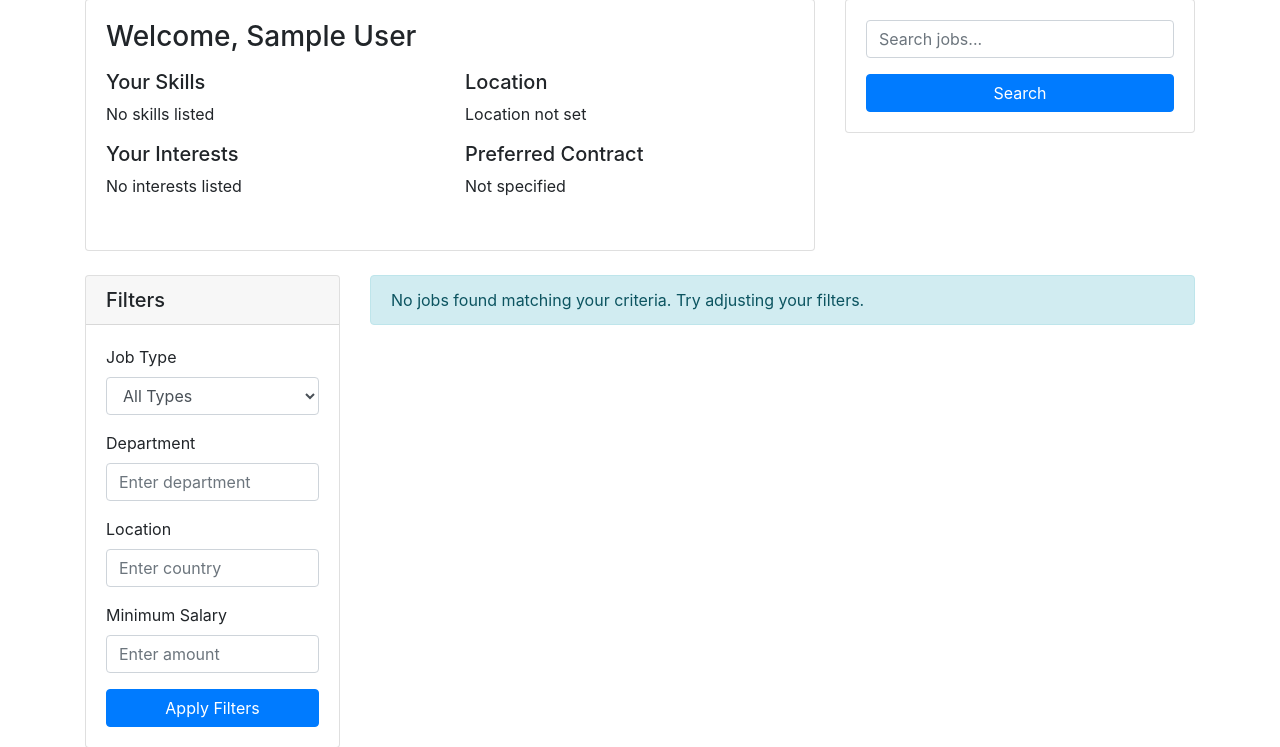
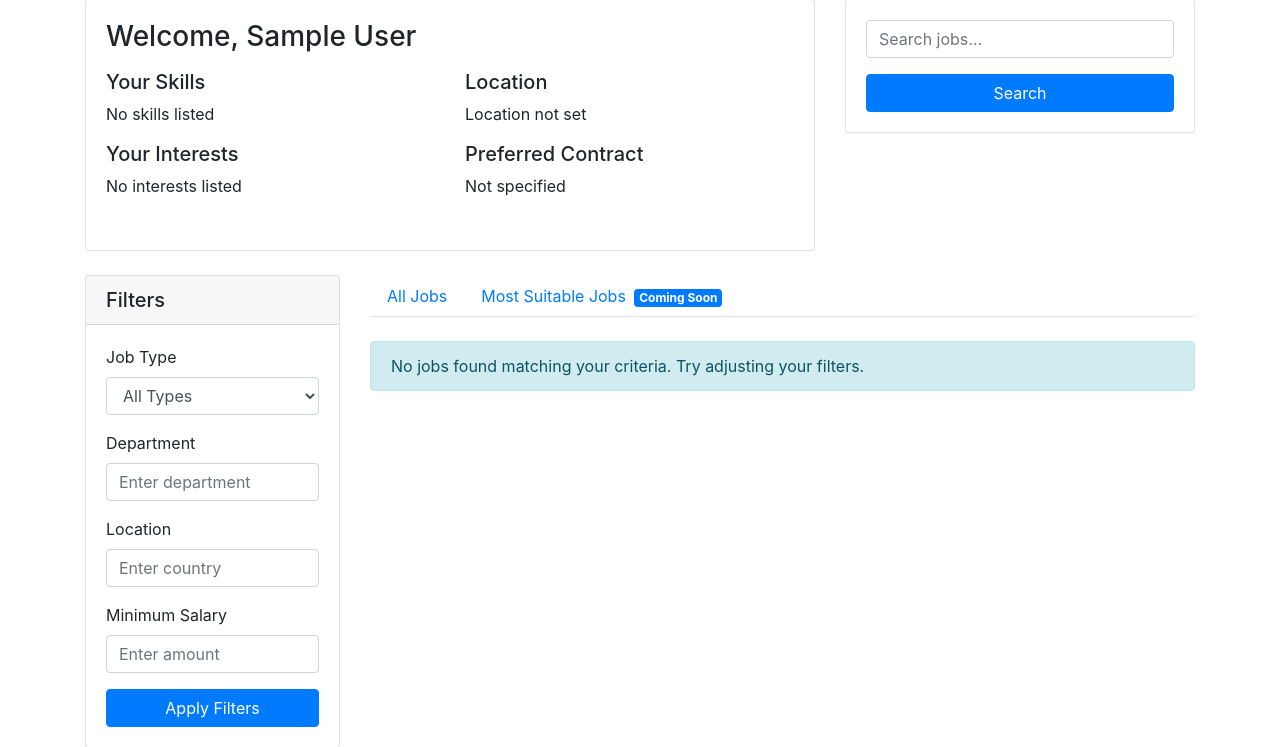
Before and after one commit to Ale-Newport/404-Not-Found, a Django app: page /employee/dashboard/ in a window 1280 px wide. Shown: the part 81-828 px from the top of the page. Run offline with Django 5.2, Linux system fonts and the light colour scheme; the visitor is signed in with stand-in values (Sample User, id 1); parts of the project's set-up code (start-up, migrations or seed data) failed here and were passed over; some libraries are stand-ins or nearby versions.

Commit message:
Add tab for jobs to be displayed with matchmaking

```diff
--- a/app/templates/employee_dashboard.html
+++ b/app/templates/employee_dashboard.html
@@ -11,6 +11,9 @@
         <a class="navbar-brand" href="{% url 'employee_dashboard' %}">Job Hiring App</a>
         <div class="collapse navbar-collapse">
             <ul class="navbar-nav ml-auto">
+                <li class="nav-item">
+
+                </li>
                 <li class="nav-item">
                     <a class="nav-link" href="{% url 'logout' %}">Logout</a>
                 </li>
@@ -42,8 +45,6 @@
                             </div>
                         </div>
                         <div class="mt-3">
-
-
                         </div>
                     </div>
                 </div>
@@ -52,6 +53,7 @@
                 <div class="card">
                     <div class="card-body">
                         <form method="get">
+                            <input type="hidden" name="tab" value="{{ active_tab }}">
                             <div class="form-group">
                                 <input type="text" class="form-control" placeholder="Search jobs..." name="search" value="{{ filters.search }}">
                             </div>
@@ -72,6 +74,7 @@
                     </div>
                     <div class="card-body">
                         <form method="get">
+                            <input type="hidden" name="tab" value="{{ active_tab }}">
                             {% if filters.search %}
                                 <input type="hidden" name="search" value="{{ filters.search }}">
                             {% endif %}
@@ -98,7 +101,7 @@
                             </div>
                             <button type="submit" class="btn btn-primary btn-block">Apply Filters</button>
                             {% if filters.search or filters.job_type or filters.department or filters.country or filters.min_salary %}
-                                <a href="{% url 'employee_dashboard' %}" class="btn btn-outline-secondary btn-block mt-2">Clear Filters</a>
+                                <a href="?tab={{ active_tab }}" class="btn btn-outline-secondary btn-block mt-2">Clear Filters</a>
                             {% endif %}
                         </form>
                     </div>
@@ -106,6 +109,36 @@
             </div>
 
             <div class="col-md-9">
+                <!-- Tabs -->
+                <ul class="nav nav-tabs mb-4">
+                    <li class="nav-item">
+                        <a class="nav-link {% if active_tab == 'all' %}active{% endif %}"
+                           href="?tab=all{% for key, value in filters.items %}{% if key != 'tab' %}&{{ key }}={{ value }}{% endif %}{% endfor %}">
+                            All Jobs
+                        </a>
+                    </li>
+                    <li class="nav-item">
+                        <a class="nav-link {% if active_tab == 'suitable' %}active{% endif %}"
+                           href="?tab=suitable{% for key, value in filters.items %}{% if key != 'tab' %}&{{ key }}={{ value }}{% endif %}{% endfor %}">
+                            Most Suitable Jobs
+                            <span class="badge badge-primary ml-1">Coming Soon</span>
+                        </a>
+                    </li>
+                </ul>
+
+                {% if active_tab == 'suitable' %}
+                    <div class="alert alert-info">
+                        <h4 class="alert-heading">Coming Soon!</h4>
+                        <p>We're working on an intelligent job matching system that will analyze your skills, experience, and preferences to suggest the most suitable jobs for you.</p>
+                        <hr>
+                        <p class="mb-0">To get the best matches when this feature launches:</p>
+                        <ul class="mt-2">
+                            <li>Keep your skills list up to date</li>
+                            <li>Add your interests and preferred job types</li>
+                            <li>Upload your latest CV</li>
+                        </ul>
+                    </div>
+                {% else %}
                     {% for job in jobs %}
                         <div class="card mb-3">
                             <div class="card-body">
@@ -170,6 +203,7 @@
                             </ul>
                         </nav>
                     {% endif %}
+                {% endif %}
             </div>
         </div>
     </div>
```
Lines whose indentation alone changed are shown as unchanged.
